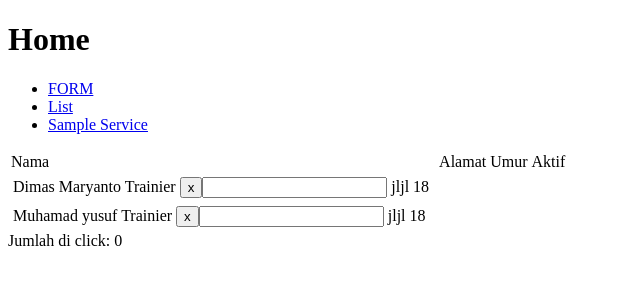
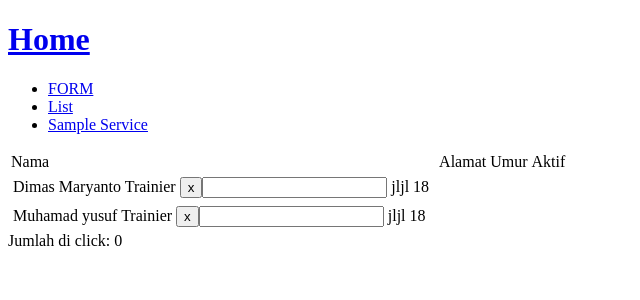
Before and after one commit to tabeldatadotcom/angular-bootcamp-2019, an Angular app: page /list in a window 1280 px wide. Shown: the top 300 px of the page, without its empty margins (0-640 px from the left). Built offline with nearby package versions, Linux system fonts and the light colour scheme.

Commit message:
update membuat halaman dengan angular

```diff
--- a/src/app/app.component.html
+++ b/src/app/app.component.html
@@ -1,4 +1,4 @@
-<h1>Home</h1>
+<h1><a [routerLink]="['/']">Home</a></h1>
 <ul>
     <li>
         <a [routerLink]="['/', 'form']">FORM</a>
```
